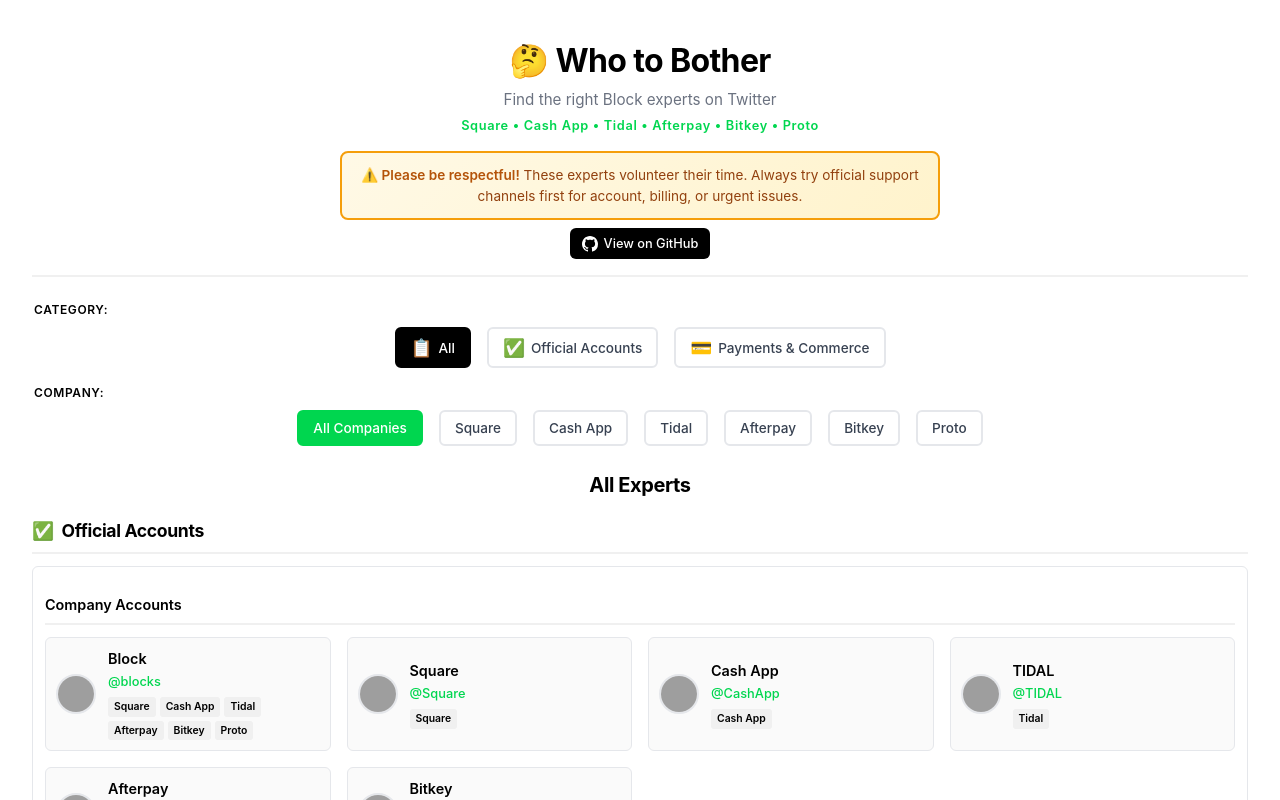
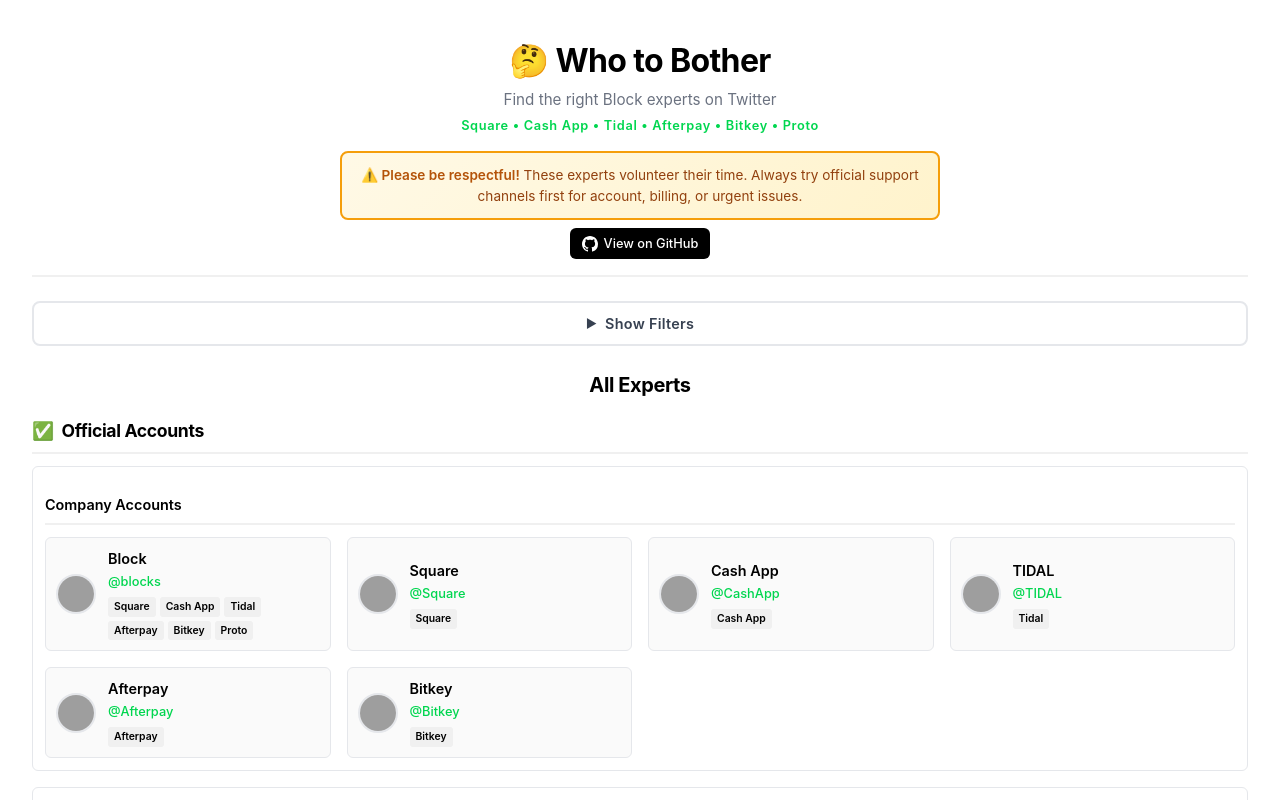
Before and after one commit to athammer/who-to-bother-block, a React (Vite) app: page / in a window 1280 px wide. Shown: the top 800 px of the page. Built offline with nearby package versions, Linux system fonts and the light colour scheme; grey boxes are pictures that could not be loaded.

Commit message:
Hide filters by default

```diff
--- a/src/App.css
+++ b/src/App.css
@@ -119,11 +119,73 @@
   margin-bottom: 1.5rem;
 }
 
+.filters-toggle {
+  display: flex;
+  align-items: center;
+  gap: 0.5rem;
+  padding: 0.75rem 1rem;
+  background: white;
+  border: 2px solid #e5e7eb;
+  border-radius: 8px;
+  font-size: 0.9rem;
+  font-weight: 600;
+  cursor: pointer;
+  transition: all 0.2s ease;
+  color: #374151;
+  width: 100%;
+  justify-content: center;
+}
+
+.filters-toggle:hover {
+  border-color: #00d64f;
+  background: #f9fafb;
+  transform: translateY(-1px);
+  box-shadow: 0 2px 4px rgba(0, 214, 79, 0.1);
+}
+
+.filters-toggle:focus {
+  outline: 3px solid #00d64f;
+  outline-offset: 2px;
+}
+
+.filters-toggle-icon {
+  font-size: 0.75rem;
+  transition: transform 0.2s ease;
+}
+
+.filters-toggle-text {
+  letter-spacing: 0.02em;
+}
+
+.filters-content {
+  margin-top: 1rem;
+  padding: 1rem;
+  background: #fafafa;
+  border: 2px solid #e5e7eb;
+  border-radius: 8px;
+  animation: slideDown 0.2s ease;
+}
+
+@keyframes slideDown {
+  from {
+    opacity: 0;
+    transform: translateY(-10px);
+  }
+  to {
+    opacity: 1;
+    transform: translateY(0);
+  }
+}
+
 .filter-group {
   margin-bottom: 1rem;
   border: none;
   padding: 0;
   margin: 0 0 1rem 0;
+}
+
+.filter-group:last-child {
+  margin-bottom: 0;
 }
 
 .filter-label {
--- a/src/App.tsx
+++ b/src/App.tsx
@@ -20,6 +20,7 @@
   const [selectedCompany, setSelectedCompany] = useState<Company | null>(
     initialParams.company
   );
+  const [filtersExpanded, setFiltersExpanded] = useState(false);
 
   // Update URL when filters change
   useEffect(() => {
@@ -104,8 +105,26 @@
         </a>
       </header>
 
+      <div className="filters-section">
+        <button
+          type="button"
+          className="filters-toggle"
+          onClick={() => setFiltersExpanded(!filtersExpanded)}
+          aria-expanded={filtersExpanded}
+          aria-controls="filters-content"
+        >
+          <span className="filters-toggle-icon" aria-hidden="true">
+            {filtersExpanded ? "▼" : "▶"}
+          </span>
+          <span className="filters-toggle-text">
+            {filtersExpanded ? "Hide Filters" : "Show Filters"}
+          </span>
+        </button>
+
+        {filtersExpanded && (
           <div
-        className="filters-section"
+            id="filters-content"
+            className="filters-content"
             role="search"
             aria-label="Filter experts"
           >
@@ -184,6 +203,8 @@
                 ))}
               </div>
             </fieldset>
+          </div>
+        )}
       </div>
 
       <main id="main-content" className="content">
```
Lines whose indentation alone changed are shown as unchanged.
